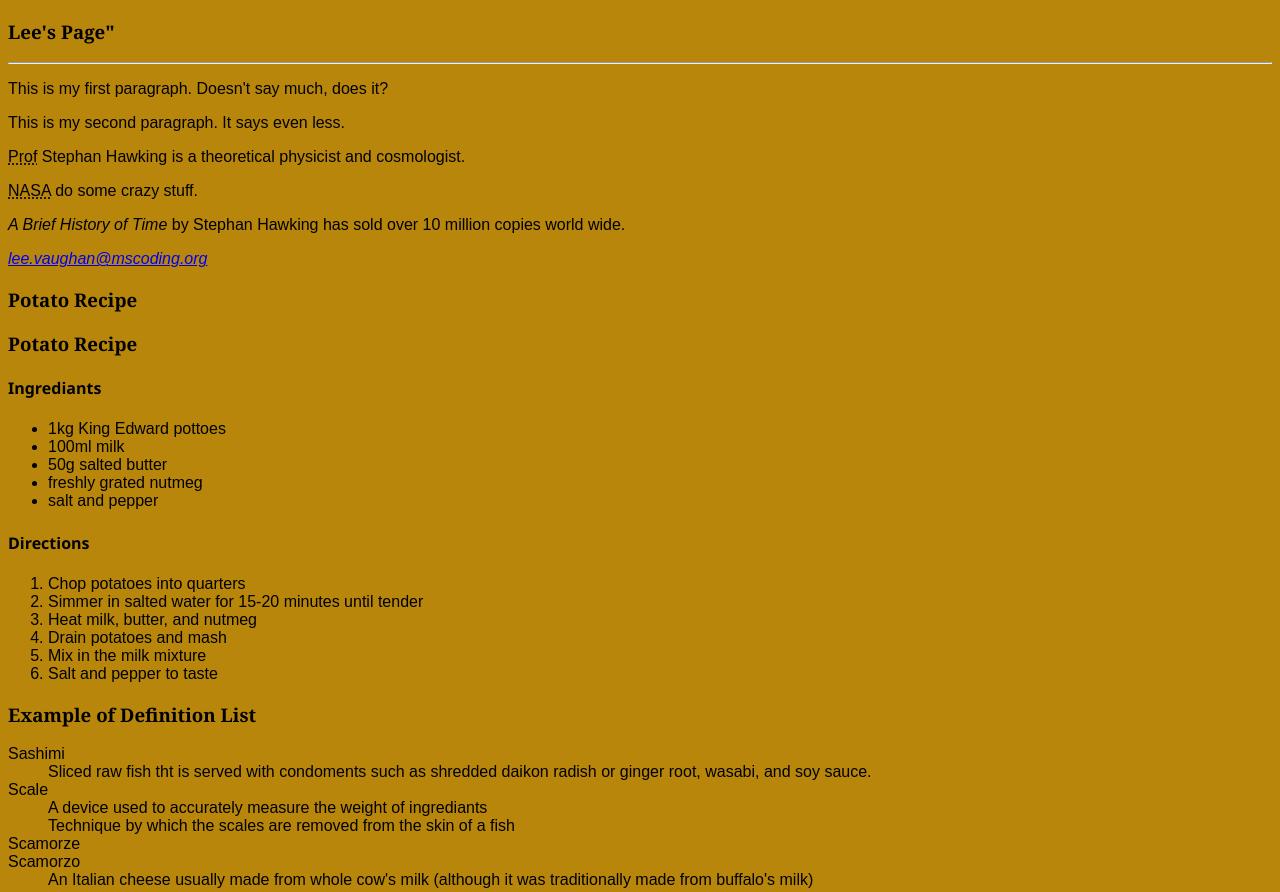
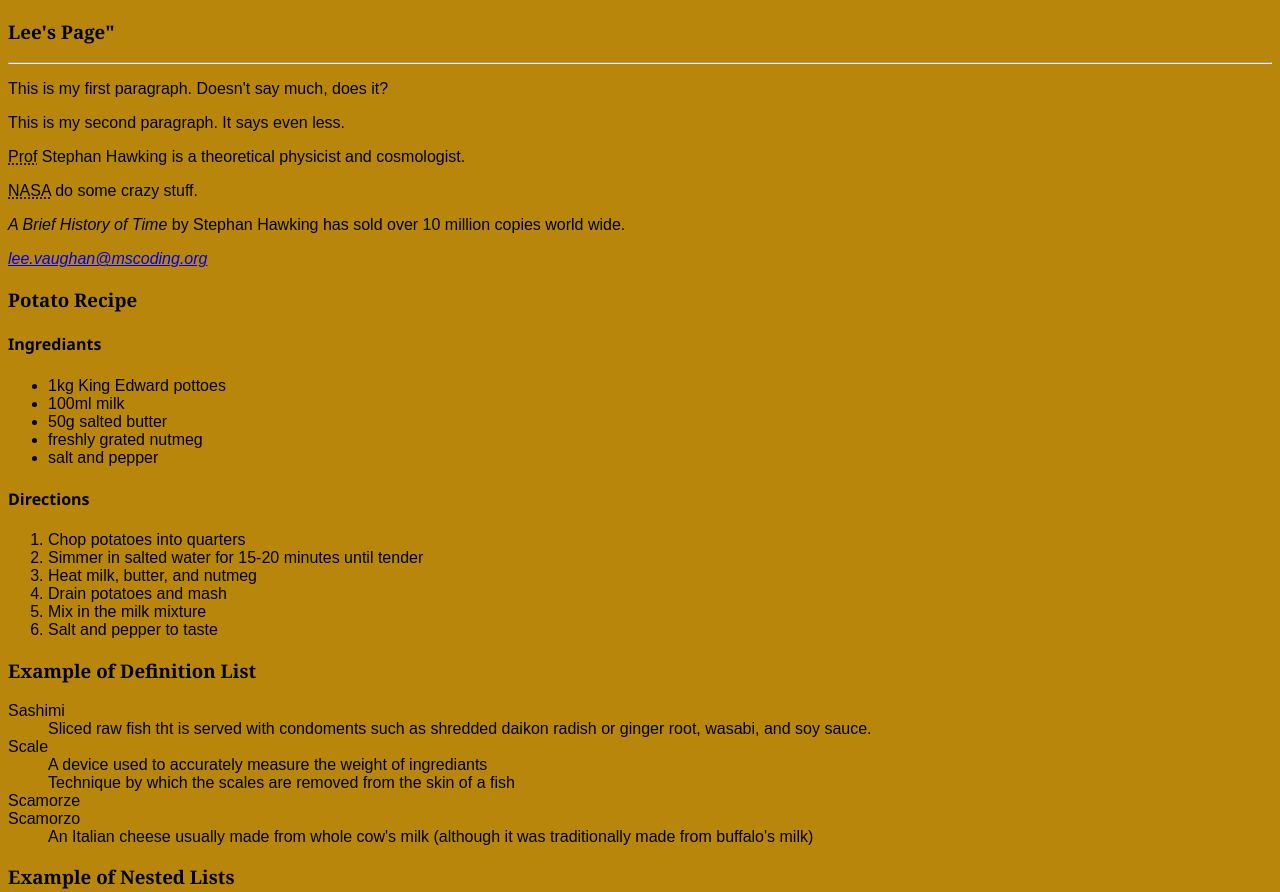
Before and after one commit to elvaughan4/website, a plain HTML site: page index.html in a window 1280 px wide. Shown: the top 892 px of the page. Drawn offline with Linux system fonts and the light colour scheme.

Commit message:
updated files

```diff
--- a/index.html
+++ b/index.html
@@ -23,7 +23,7 @@
 
         <p>
             <h3>Potato Recipe</h3>
-            <h3>Potato Recipe</h3>
+
                 <h4>Ingrediants</h4>
                 <ul>
                     <li>1kg King Edward pottoes</li>
```
